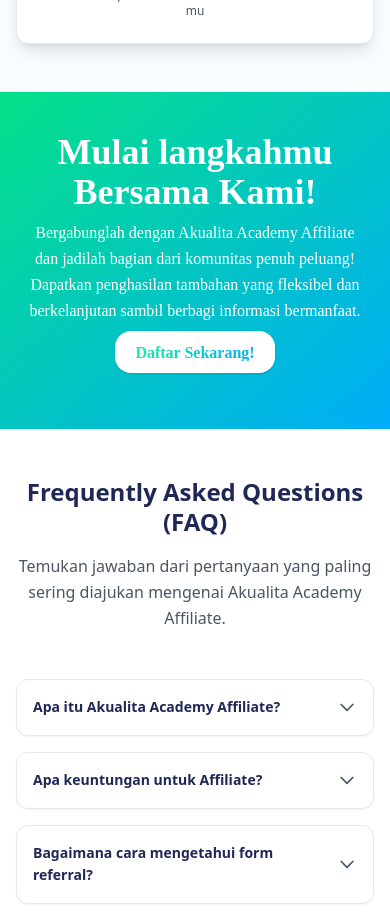
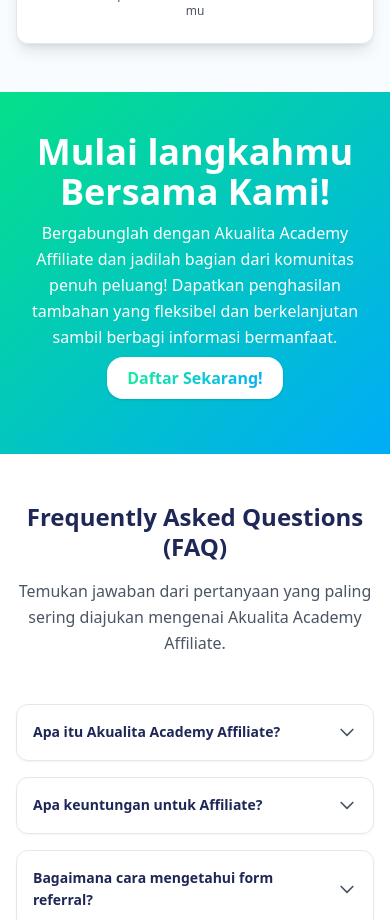
Before and after one commit to amadeusmozartissagei/nextjs-wallahi-academy, a Next.js app: page /mitra in a window 390 px wide. Shown: the part 3060-3980 px from the top of the page. Built offline with nearby package versions, Linux system fonts and the light colour scheme.

Commit message:
fix poppins bug

```diff
--- a/src/app/globals.css
+++ b/src/app/globals.css
@@ -5,5 +5,5 @@
 body {
   background: #ffffff;
   color: #171717;
-  font-family: Arial, Helvetica, sans-serif;
+  font-family: var(--font-poppins), Arial, Helvetica, sans-serif;
 }
--- a/src/app/layout.tsx
+++ b/src/app/layout.tsx
@@ -3,6 +3,13 @@
 import Navbar from '@/components/Navbar';
 import Footer from '@/components/Footer';
 import { SpeedInsights } from '@vercel/speed-insights/next';
+import { Poppins } from 'next/font/google';
+
+const poppins = Poppins({
+  subsets: ['latin'],
+  weight: ['300', '400', '500', '600', '700'],
+  variable: '--font-poppins',
+});
 
 export const metadata: Metadata = {
   title: "Akualita Academy - Beranda",
@@ -21,7 +28,7 @@
 }>) {
   return (
     <html lang="id">
-      <body className="font-sans antialiased">
+      <body className={`${poppins.variable} font-sans antialiased`}>
         <Navbar />
         {children}
         <Footer />
--- a/src/components/MitraCTA.tsx
+++ b/src/components/MitraCTA.tsx
@@ -20,13 +20,13 @@
 
           {/* Content */}
           <div className="flex flex-col space-y-2 sm:space-y-3 text-center">
-            <h2 className="text-4xl sm:text-2xl md:text-3xl font-bold text-white md:hidden block" style={{ fontFamily: 'Poppins' }}>
+            <h2 className="text-4xl sm:text-2xl md:text-3xl font-bold text-white md:hidden block font-poppins">
               Mulai langkahmu Bersama Kami!
             </h2>
-            <h2 className="text-lg sm:text-xl md:text-2xl font-bold text-white md:block hidden" style={{ fontFamily: 'Poppins' }}>
+            <h2 className="text-lg sm:text-xl md:text-2xl font-bold text-white md:block hidden font-poppins">
               Mulai langkahmu sekarang bersama Akualita Academy Affiliate!
             </h2>
-            <p className="text-white text-base sm:text-lg leading-relaxed mb-10 pb-2" style={{ fontFamily: 'Poppins' }}>
+            <p className="text-white text-base sm:text-lg leading-relaxed mb-10 pb-2 font-poppins">
               Bergabunglah dengan Akualita Academy Affiliate dan jadilah bagian dari komunitas penuh peluang!
               Dapatkan penghasilan tambahan yang fleksibel dan berkelanjutan sambil berbagi informasi bermanfaat.
             </p>
@@ -38,9 +38,8 @@
                 className="bg-white px-5 sm:px-6 py-2.5 sm:py-3 rounded-2xl shadow hover:bg-gray-100 transition"
               >
                 <span
+                  className="font-poppins font-semibold"
                   style={{
-                    fontFamily: 'Poppins',
-                    fontWeight: '600',
                     background: 'linear-gradient(90deg, #18ECA0 0%, #04AEFB 100%)',
                     WebkitBackgroundClip: 'text',
                     WebkitTextFillColor: 'transparent',
```
